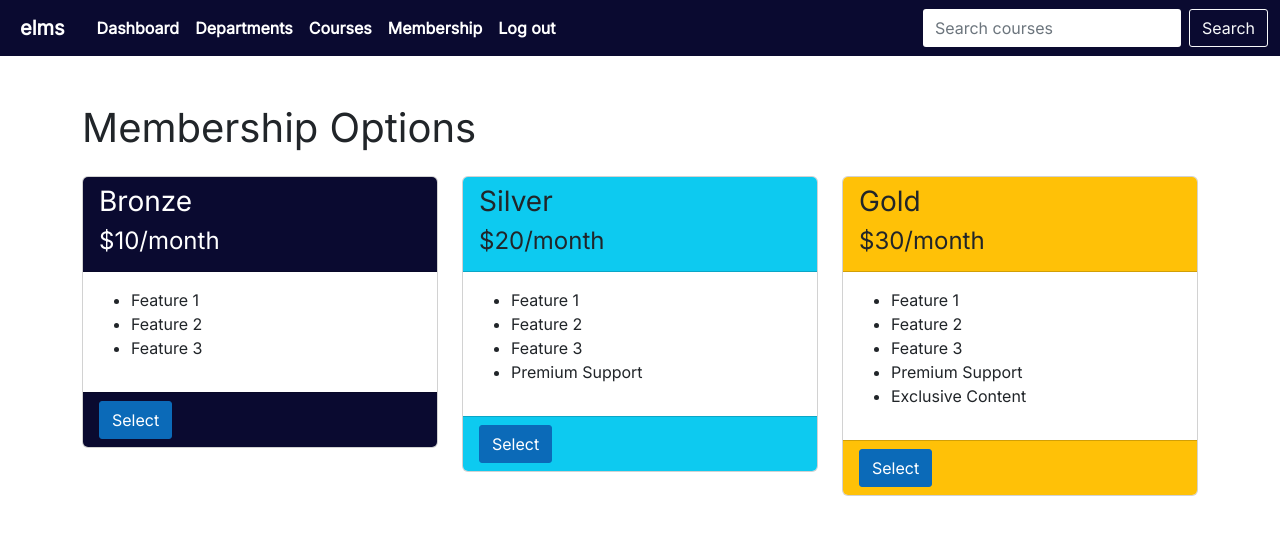
After one commit to jksingh07/E-Learning-Platform, a Django app: page /membership/ in a window 1280 px wide. The commit adds this page. Shown: the top 535 px of the page. Run offline with Django 4.2, Linux system fonts and the light colour scheme; some libraries are stand-ins or nearby versions.

Commit message:
UPDATED: Membership Page

```diff
--- /dev/null
+++ b/main/templates/main/membership.html
@@ -0,0 +1,69 @@
+{% extends 'index.html' %}
+{% block title %}Membership{% endblock %}
+{% block content %}
+<body>
+  <div class="container mt-5">
+    <h1>Membership Options</h1>
+    <div class="row mt-4">
+      <div class="col-md-4">
+        <div class="card">
+          <div class="card-header text-white">
+            <h3>Bronze</h3>
+            <h4>$10/month</h4>
+          </div>
+          <div class="card-body">
+            <ul>
+              <li>Feature 1</li>
+              <li>Feature 2</li>
+              <li>Feature 3</li>
+            </ul>
+          </div>
+          <div class="card-footer">
+            <a href="#" class="btn btn-primary">Select</a>
+          </div>
+        </div>
+      </div>
+      <div class="col-md-4">
+        <div class="card">
+          <div class="card-header bg-info">
+            <h3>Silver</h3>
+            <h4>$20/month</h4>
+          </div>
+          <div class="card-body">
+            <ul>
+              <li>Feature 1</li>
+              <li>Feature 2</li>
+              <li>Feature 3</li>
+              <li>Premium Support</li>
+            </ul>
+          </div>
+          <div class="card-footer bg-info">
+            <a href="#" class="btn btn-primary">Select</a>
+          </div>
+        </div>
+      </div>
+      <div class="col-md-4">
+        <div class="card">
+          <div class="card-header bg-warning">
+            <h3>Gold</h3>
+            <h4>$30/month</h4>
+          </div>
+          <div class="card-body">
+            <ul>
+              <li>Feature 1</li>
+              <li>Feature 2</li>
+              <li>Feature 3</li>
+              <li>Premium Support</li>
+              <li>Exclusive Content</li>
+            </ul>
+          </div>
+          <div class="card-footer bg-warning">
+            <a href="#" class="btn btn-primary">Select</a>
+          </div>
+        </div>
+      </div>
+    </div>
+  </div>
+
+  <script src="https://stackpath.bootstrapcdn.com/bootstrap/5.0.0-alpha1/js/bootstrap.min.js"></script>
+{% endblock %}
--- a/main/urls.py
+++ b/main/urls.py
@@ -50,4 +50,5 @@
     path('search/', views.search, name='search'),
     path('error/', views.error, name='error'),
     path('payment/<int:course_code>/', views.payment, name='payment'),
+    path('membership/', views.membership, name='membership'),
 ]
--- a/main/views.py
+++ b/main/views.py
@@ -765,3 +765,28 @@
         })
 
     return render(request, 'main/payment.html')
+
+
+def membership(request):
+    memberships = [
+        {
+            'name': 'Bronze',
+            'price': '$10/month',
+            'features': ['Feature 1', 'Feature 2', 'Feature 3'],
+            'button_class': 'btn-primary',
+        },
+        {
+            'name': 'Silver',
+            'price': '$20/month',
+            'features': ['Feature 1', 'Feature 2', 'Feature 3', 'Premium Support'],
+            'button_class': 'btn-info',
+        },
+        {
+            'name': 'Gold',
+            'price': '$30/month',
+            'features': ['Feature 1', 'Feature 2', 'Feature 3', 'Premium Support', 'Exclusive Content'],
+            'button_class': 'btn-warning',
+        },
+    ]
+
+    return render(request, 'main/membership.html', {'memberships': memberships})
--- a/templates/index.html
+++ b/templates/index.html
@@ -39,11 +39,11 @@
                         data-bs-toggle="tooltip" data-bs-placement="bottom" title="Course home page">Departments</a>
                   </li>
                   <li class="nav-item">
-                     <a class="nav-link active fw-bold" href="{% block allCourses %}{% endblock %}" data-bs-toggle="tooltip"
+                     <a class="nav-link active fw-bold" href="{% url 'courses'%}" data-bs-toggle="tooltip"
                         data-bs-placement="bottom" title="Show all courses">Courses</a>
                   </li>
                   <li class="nav-item">
-                     <a class="nav-link active fw-bold" href="{% block membership %}{% endblock %}" data-bs-toggle="tooltip"
+                     <a class="nav-link active fw-bold" href="{% url 'membership' %}" data-bs-toggle="tooltip"
                         data-bs-placement="bottom" title="Subscription">Membership</a>
                   </li>
 
```
Also changed, not shown: db.sqlite3.
